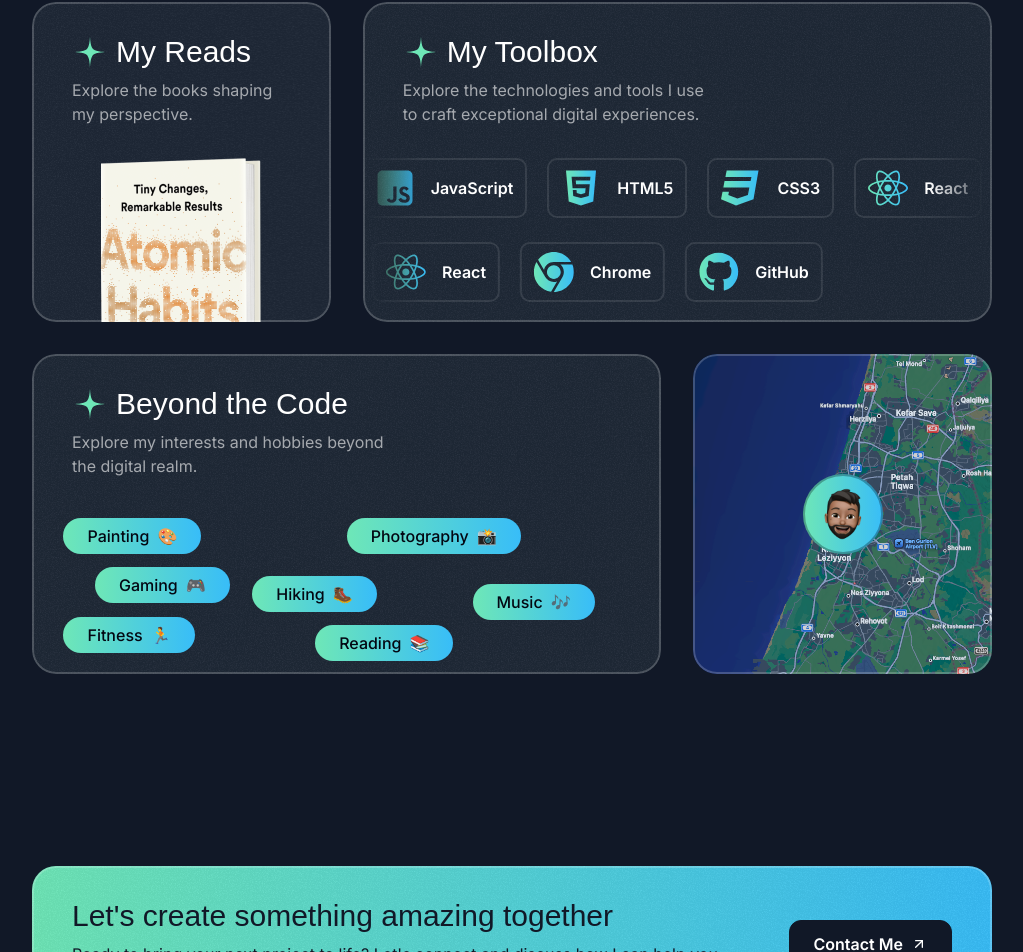
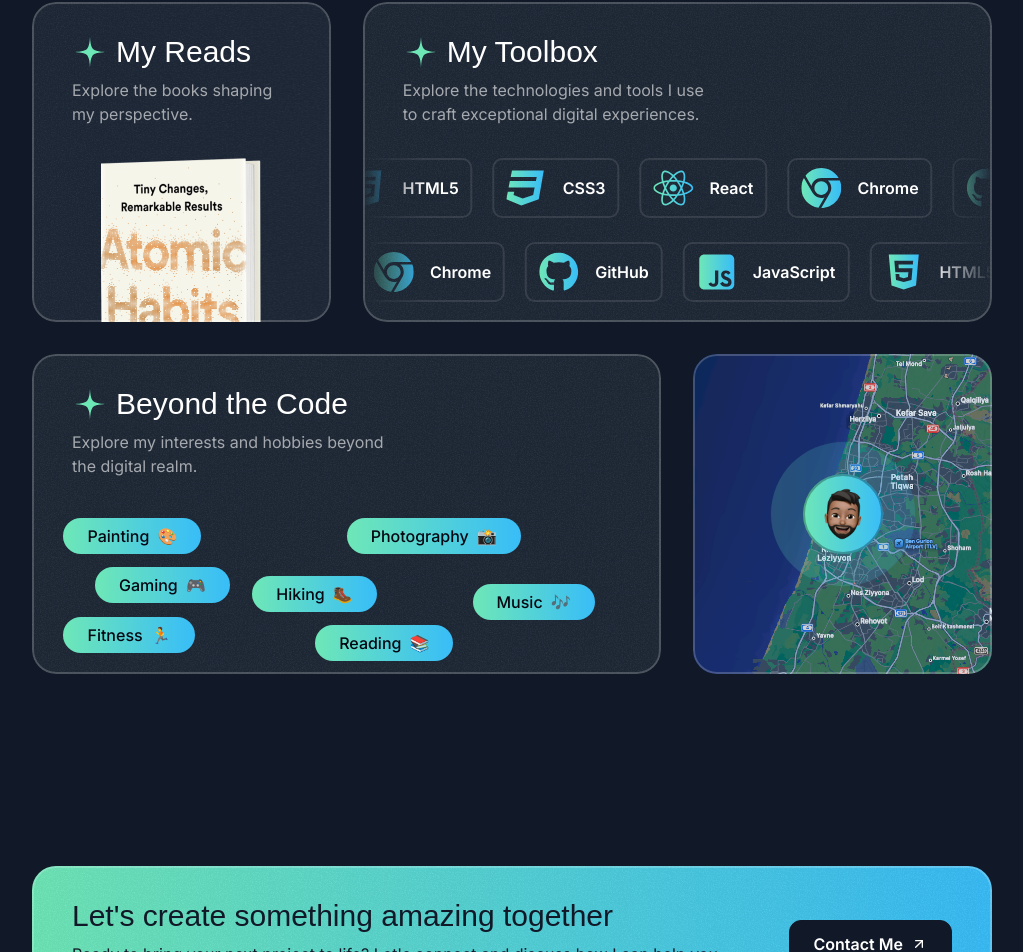
Before and after one commit to JonyKapash/Personal-Portfolio, a Next.js app: page / in a window 1280 px wide. Shown: the part 4274-5226 px from the top of the page, without its empty margins (128-1151 px from the left). Built offline with nearby package versions, Linux system fonts and the light colour scheme; a web font is replaced by a local one.

Commit message:
Add animations to AboutSection and ToolboxItems. Add "move-right" animation to Tailwind config, update ToolboxItems to render items in fragments, and implement draggable hobbies with framer-motion for improved interactivity.

```diff
--- a/src/components/ToolboxItems.tsx
+++ b/src/components/ToolboxItems.tsx
@@ -1,5 +1,6 @@
 import { twMerge } from "tailwind-merge";
 import { TechIcon } from "./TechIcon";
+import { Fragment } from "react";
 
 export const ToolboxItems = ({
   items,
@@ -26,6 +27,8 @@
           itemsWrapperClassName
         )}
       >
+        {[...new Array(2)].fill(0).map((_, index) => (
+          <Fragment key={index}>
             {items.map((item) => (
               <div
                 key={item.title}
@@ -35,6 +38,8 @@
                 <span className="font-semibold">{item.title}</span>
               </div>
             ))}
+          </Fragment>
+        ))}
       </div>
     </div>
   );
--- a/src/sections/About.tsx
+++ b/src/sections/About.tsx
@@ -1,3 +1,6 @@
+"use client";
+
+import { motion } from "framer-motion";
 import { Card } from "@/components/Card";
 import { SectionHeader } from "@/components/SectionHeader";
 import { ToolboxItems } from "@/components/ToolboxItems";
@@ -14,6 +17,7 @@
 import GithubIcon from "@/assets/icons/github.svg";
 
 import Image from "next/image";
+import { useRef } from "react";
 
 const toolboxItems = [
   {
@@ -88,6 +92,8 @@
 ];
 
 export const AboutSection = () => {
+  const constraintsRef = useRef(null);
+
   return (
     <div className="py-20 lg:py-28">
       <div className="container">
@@ -112,11 +118,14 @@
                 title="My Toolbox"
                 description="Explore the technologies and tools I use to craft exceptional digital experiences."
               />
-              <ToolboxItems items={toolboxItems} />
+              <ToolboxItems
+                items={toolboxItems}
+                itemsWrapperClassName="animate-move-left"
+              />
               <ToolboxItems
                 items={toolboxItems}
                 className="mt-6"
-                itemsWrapperClassName="-translate-x-1/2"
+                itemsWrapperClassName="animate-move-right [animation-duration:20s]"
               />
             </Card>
           </div>
@@ -127,21 +136,23 @@
                 description="Explore my interests and hobbies beyond the digital realm."
                 className="px-6 py-6"
               />
-              <div className="relative flex-1">
+              <div className="relative flex-1" ref={constraintsRef}>
                 {hobbies.map((hobby) => (
-                  <div
+                  <motion.div
                     key={hobby.title}
                     className="inline-flex items-center gap-2 px-6 bg-gradient-to-r from-emerald-300 to-sky-400 rounded-full py-1.5 absolute"
                     style={{
                       left: hobby.left,
                       top: hobby.top,
                     }}
+                    drag
+                    dragConstraints={constraintsRef}
                   >
                     <span className="font-medium text-gray-950">
                       {hobby.title}
                     </span>
                     <span>{hobby.emoji}</span>
-                  </div>
+                  </motion.div>
                 ))}
               </div>
             </Card>
@@ -151,7 +162,9 @@
                 alt="Map"
                 className="h-full w-full object-cover"
               />
-              <div className="absolute top-1/2 left-1/2 -translate-x-1/2 -translate-y-1/2 size-20 rounded-full bg-gradient-to-r from-emerald-300 to-sky-400 after: content-[''] after:absolute after:inset-0 after:outline after:outline-2 after:-outline-offset-2 after:rounded-full after:outline-gray-950/30 ">
+              <div className="absolute top-1/2 left-1/2 -translate-x-1/2 -translate-y-1/2 size-20 rounded-full after: content-[''] after:absolute after:inset-0 after:outline after:outline-2 after:-outline-offset-2 after:rounded-full after:outline-gray-950/30">
+                <div className="absolute inset-0 rounded-full bg-gradient-to-r from-emerald-300 to-sky-400 -z-20 animate-ping [animation-duration:2s]"></div>
+                <div className="absolute inset-0 rounded-full bg-gradient-to-r from-emerald-300 to-sky-400 -z-10"></div>
                 <Image
                   src={smileMemoji}
                   alt="Smile Memoji"
--- a/tailwind.config.ts
+++ b/tailwind.config.ts
@@ -28,6 +28,7 @@
       animation: {
         "ping-large": "ping-large 1s ease-in-out infinite",
         "move-left": "move-left 30s linear infinite",
+        "move-right": "move-right 30s linear infinite",
       },
       keyframes: {
         "ping-large": {
@@ -37,6 +38,10 @@
           "0%": { transform: "translateX(0)" },
           "100%": { transform: "translateX(-50%)" },
         },
+        "move-right": {
+          "0%": { transform: "translateX(-50%)" },
+          "100%": { transform: "translateX(0%)" },
+        },
       },
     },
   },
```
Lines whose indentation alone changed are shown as unchanged.
